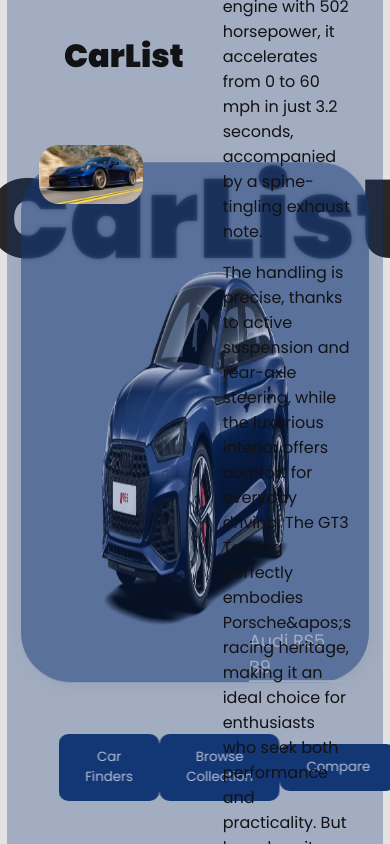
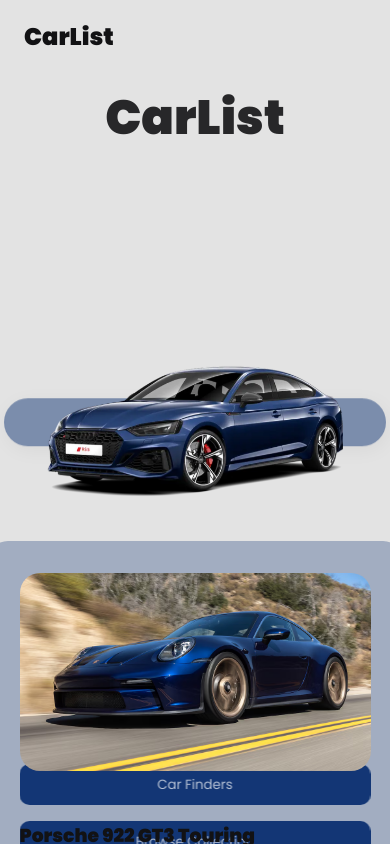
Before and after one commit to MonkyMars/Carlist, a Next.js app: page / in a window 390 px wide. Shown: the top 844 px of the page. Built offline with nearby package versions, Linux system fonts and the light colour scheme.

Commit message:
working on making home page responsible (nightmare)

```diff
--- a/styles/Home.module.scss
+++ b/styles/Home.module.scss
@@ -5,6 +5,7 @@
   justify-content: center;
   align-content: center;
   position: relative;
+
   & section {
     border-radius: 20px;
     max-height: 90%;
@@ -15,13 +16,25 @@
     align-items: center;
     justify-content: center;
     translate: 0 -50%;
+
+    @media (max-width: 768px) {
+      width: 95%;
+      flex-direction: column;
+    }
+
     & img {
       width: 60%;
       height: 60%;
       opacity: 1;
       position: relative;
       z-index: 1;
+
+      @media (max-width: 768px) {
+        width: 80%;
+        height: auto;
+      }
     }
+
     & div {
       background-color: #133775;
       padding: 2em 5em;
@@ -32,16 +45,35 @@
       backdrop-filter: blur(2px);
       border-radius: 50px;
       box-shadow: 2px 4px 20px rgb(0, 0, 10, 0.1);
+
+      @media (max-width: 768px) {
+        width: 80%;
+        height: auto;
+        padding: 2em;
+      }
+
+      @media (max-width: 480px) {
+        width: 90%;
+        padding: 1.5em;
+      }
     }
-    & label{
+
+    & label {
       position: absolute;
       bottom: 120px;
       left: 210px;
       font-size: 1.1em;
       color: #e3e3e3;
       border-bottom: 2px solid;
+
+      @media (max-width: 768px) {
+        bottom: 80px;
+        left: 50%;
+        transform: translateX(-50%);
+      }
     }
-    & h2{
+
+    & h2 {
       position: absolute;
       z-index: 0;
       opacity: .9;
@@ -49,18 +81,31 @@
       font-size: 7em;
       font-family: 'poppins';
       font-weight: 900;
+
+      @media (max-width: 768px) {
+        font-size: 5em;
+      }
+
+      @media (max-width: 480px) {
+        font-size: 3em;
+      }
     }
   }
 }
 
-.title{
+.title {
   position: fixed;
   margin: 1em 2em;
   font-size: 2em;
   z-index: 99;
+
+  @media (max-width: 768px) {
+    font-size: 1.5em;
+    margin: 0.8em 1em;
+  }
 }
 
-.button_container{
+.button_container {
   display: flex;
   width: 70%;
   left: 50%;
@@ -70,7 +115,15 @@
   justify-content: space-around;
   margin: 0;
   top: -110px;
-  & button{
+
+  @media (max-width: 768px) {
+    width: 90%;
+    flex-wrap: wrap;
+    gap: 1em;
+    top: -80px;
+  }
+
+  & button {
     background-color: var(--accents);
     border: none;
     color: #fff;
@@ -80,7 +133,13 @@
     border-radius: 10px;
     position: relative;
     transition: all .5s;
-    &:hover{
+
+    @media (max-width: 480px) {
+      padding: 0.8em 1.5em;
+      width: 100%;
+    }
+
+    &:hover {
       translate: 0 -2px;
       transform: scale(1.02);
       background-color: var(--theme-bg);
@@ -88,7 +147,7 @@
   }
 }
 
-.articles{
+.articles {
   width: 100vw;
   height: 100vh;
   display: flex;
@@ -100,7 +159,13 @@
   position: relative;
   top: 15em;
   padding-bottom: 2em;
-  & article{
+
+  @media (max-width: 768px) {
+    top: 10em;
+    row-gap: 3em;
+  }
+
+  & article {
     display: grid;
     grid-template-columns: 1fr 1fr;
     height: max-content;
@@ -109,7 +174,14 @@
     background-color: #13377550;
     padding: 2em;
     border-radius: 20px;
-    & img{
+
+    @media (max-width: 768px) {
+      grid-template-columns: 1fr;
+      width: 90%;
+      grid-gap: 2em;
+    }
+
+    & img {
       width: 100%;
       place-self: center;
       height: min-content;
```
